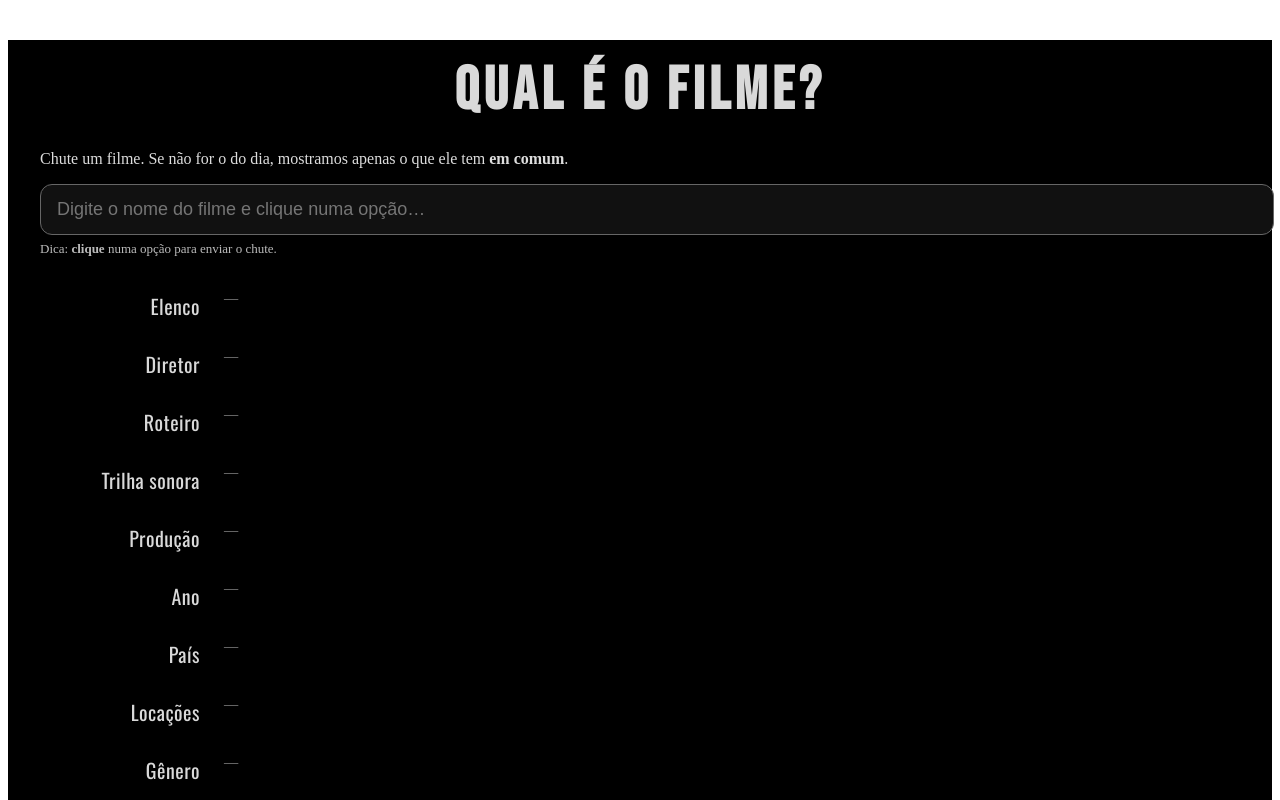
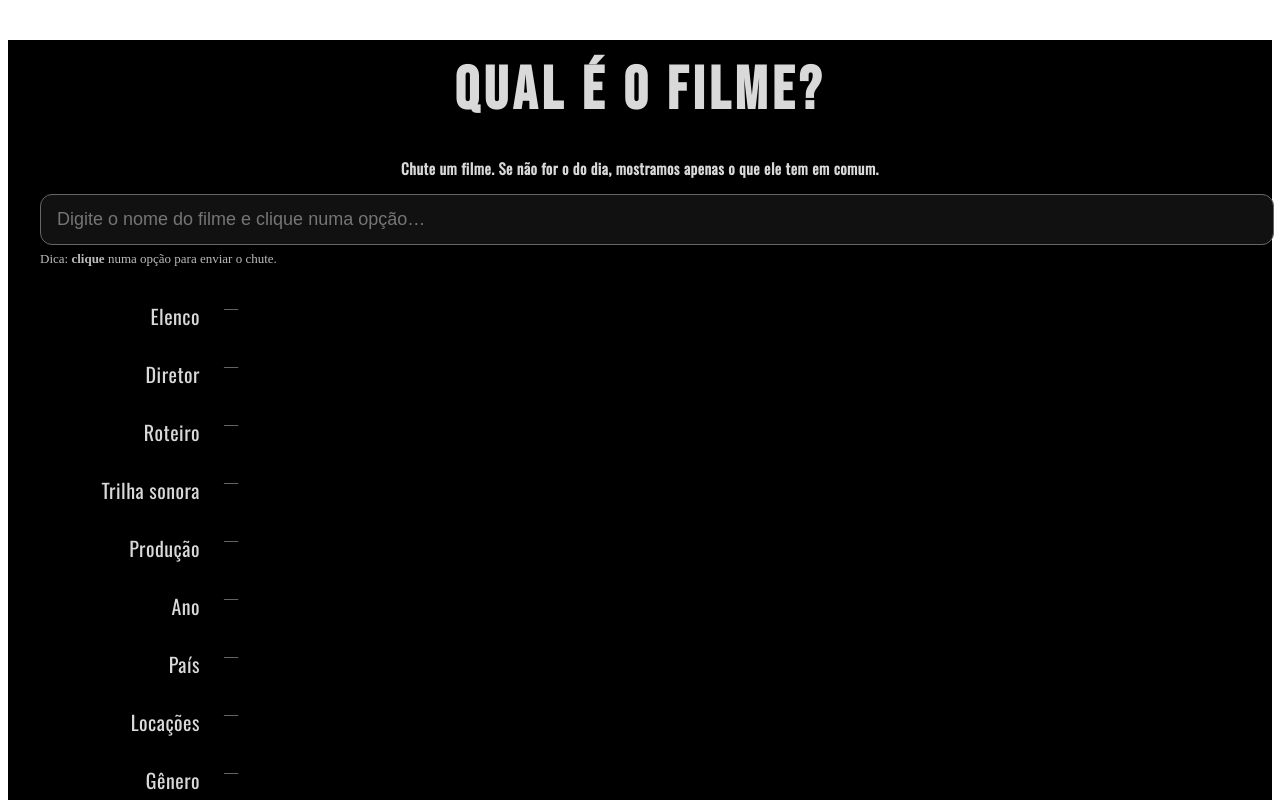
Before and after one commit to dehcruz/cast2, a Next.js app: page / in a window 1280 px wide. Shown: the top 800 px of the page. Built offline with nearby package versions, Linux system fonts and the light colour scheme.

Commit message:
Update index.tsx

```diff
--- a/pages/index.tsx
+++ b/pages/index.tsx
@@ -277,7 +277,18 @@ const title: React.CSSProperties = {
   fontVariant: 'common-ligatures',
   fontFamily: '"Bebas Neue", sans-serif', // usa a fonte do next/font
 };
-const subtitle: React.CSSProperties = { color: '#ddd', marginTop: 8 };
+const subtitle: React.CSSProperties = {
+  marginTop: 8,
+  color: '#d9d9d9',
+  fontSize: 15,
+  letterSpacing: 0.5,
+  padding: 15,
+  fontWeight: 800,
+  margin: 0,
+  textAlign: 'center',
+  fontVariant: 'common-ligatures',
+  fontFamily: '"Oswald", sans-serif', // fonte do next/font
+};
 
 const input: React.CSSProperties = {
   width: '100%', padding: '14px 16px', border: '1px solid #666', background: '#111', color: '#fff',
```
